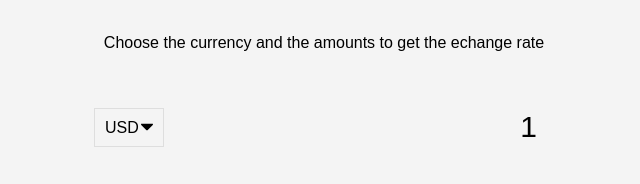
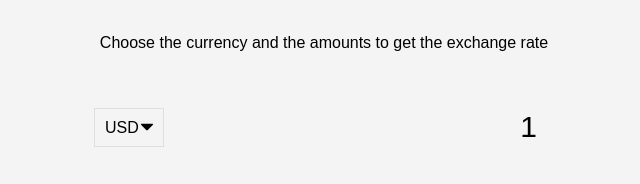
Before and after one commit to AliHaidry/SK04-ERC-App, a plain HTML site: page index.html in a window 1280 px wide. Shown: the part 339-523 px from the top of the page, 316-956 px from the left. Drawn offline with Linux system fonts and the light colour scheme; no server answers.

Commit message:
minor code update

```diff
--- a/index.html
+++ b/index.html
@@ -9,7 +9,7 @@
 <body>
     <img src="img/money.png" alt="" class="money-img">
     <h1>Exchange Rate Calculator</h1>
-    <p>Choose the currency and the amounts to get the echange rate</p>
+    <p>Choose the currency and the amounts to get the exchange rate</p>
 
     <div class="container">
         <div class="currency">
```
